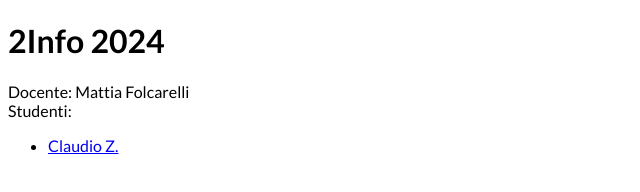
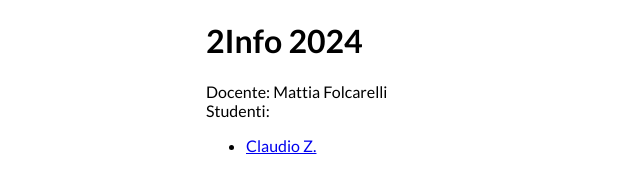
Before and after one commit to EnaipTorino/EnaipTorino.github.io, a plain HTML site: page index.html in a window 1280 px wide. Shown: the whole page, without its empty margins (0-640 px from the left). Drawn offline with Linux system fonts and the light colour scheme; a web font is replaced by a local one.

Commit message:
Add files via upload

```diff
--- a/index.html
+++ b/index.html
@@ -1,28 +1,42 @@
 <!DOCTYPE html>
 <html lang="en">
+
 <head>
     <meta charset="UTF-8">
     <meta name="viewport" content="width=device-width, initial-scale=1.0">
     <title>Classe 2Info 2024</title>
     <link rel="preconnect" href="https://fonts.googleapis.com">
     <link rel="preconnect" href="https://fonts.gstatic.com" crossorigin>
-<link href="https://fonts.googleapis.com/css2?family=Lato:ital,wght@0,100;0,300;0,400;0,700;0,900;1,100;1,300;1,400;1,700;1,900&family=Playfair+Display:ital,wght@0,400..900;1,400..900&display=swap" rel="stylesheet">
+    <link
+        href="https://fonts.googleapis.com/css2?family=Lato:ital,wght@0,100;0,300;0,400;0,700;0,900;1,100;1,300;1,400;1,700;1,900&family=Playfair+Display:ital,wght@0,400..900;1,400..900&display=swap"
+        rel="stylesheet">
 
 </head>
+
 <body>
     <style>
-        body{
+        body {
             font-family: "Lato", sans-serif;
+            max-width: 900px;
+            margin: 0 auto;
         }
-        p{
-            margin:0;
+
+        main{
+            padding: 0 16px;
+        }
+
+        p {
+            margin: 0;
         }
     </style>
+    <main>
         <h1>2Info 2024</h1>
-    <p>Docente: Mattia Folcarelli</p>
+        <p>Docente: <a href="/prof-mattia.html" target="_blank"></a>Mattia Folcarelli</p>
         <p>Studenti:</p>
         <ul>
             <li><a href="https://github.com/clacz" target="_blank">Claudio Z.</a></li>
         </ul>
+    </main>
 </body>
+
 </html>
```
Also changed, not shown: prof-mattia.html (added, +34 -0 lines). Lines whose indentation alone changed are shown as unchanged.
